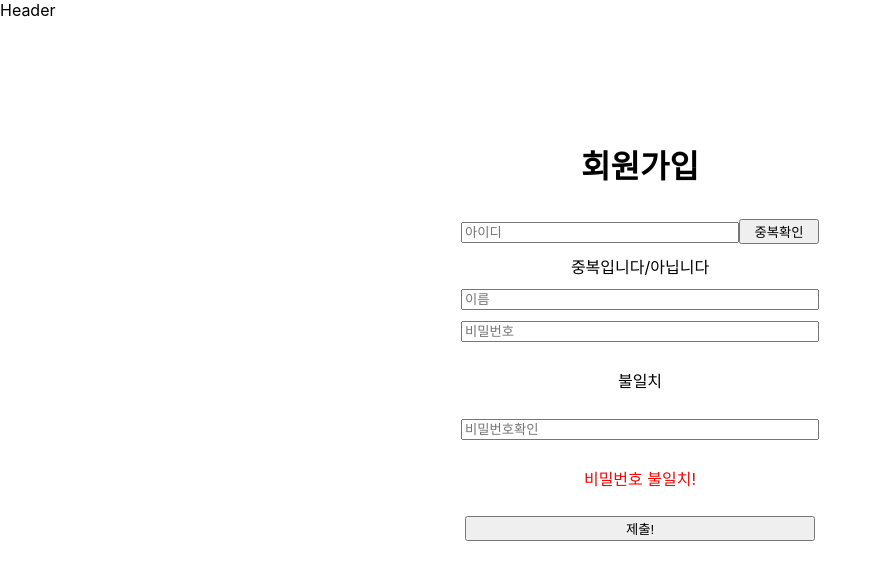
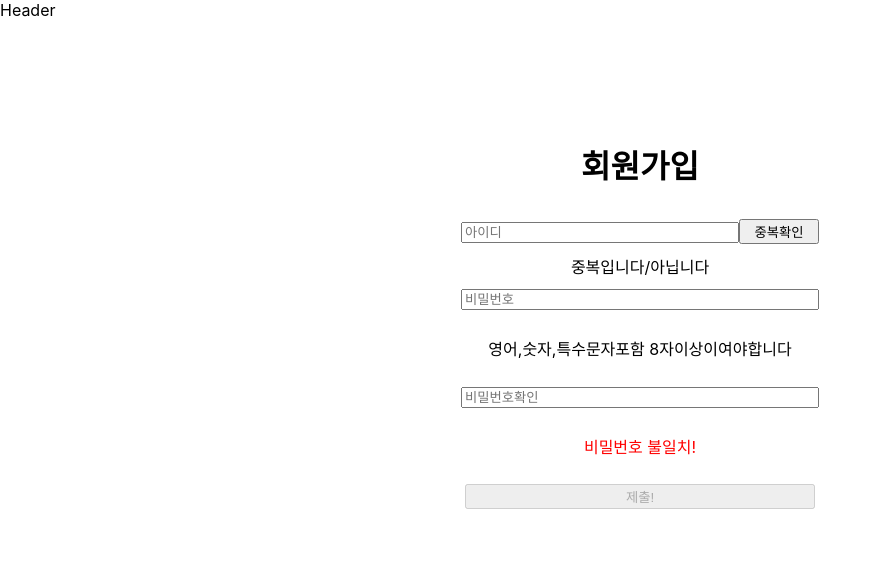
Before and after one commit to mini-project-team6/blush-market-FE, a React (Create React App) app: page /signup in a window 1280 px wide. Shown: the top 580 px of the page, without its empty margins (0-881 px from the left). Built offline with nearby package versions, Linux system fonts and the light colour scheme.

Commit message:
모든 input값의 조건이 만족했을시에만 제출 버튼이 활성화 되게 구현 - isname, passwordMatch, isValidPassword 상태값이 모두 true로 변했을시에만 제출버튼 활성화

```diff
--- a/src/components/SignUpForm.jsx
+++ b/src/components/SignUpForm.jsx
@@ -3,15 +3,20 @@ import styled from "styled-components";
 
 export default function SignUpForm() {
   const [userid, setUserid] = useState("");
-  const [username, setUsername] = useState("");
   const [userpassword, setUserpassword] = useState("");
   const [uservalpassword, setUservalpassword] = useState("");
+
+  const [isname, setIsname] = useState(false);
   const [passwordMatch, setPasswordMatch] = useState(false);
   const [isValidPassword, setIsValidPassword] = useState(false);
 
   const passwordRegex =
     /^(?=.*[a-zA-Z])(?=.*\d)(?=.*[!@#$%^&*()_+\-=[\]{};':"\\|,.<>/?]).{8,}$/;
   //   console.log(userid);
+
+  const checkID = () => {
+    setIsname(true);
+  };
 
   const handlePasswordChange = (e) => {
     const value = e.target.value;
@@ -47,33 +52,28 @@ export default function SignUpForm() {
           value={userid}
           onChange={(e) => setUserid(e.target.value)}
         />
-        <button type="button" style={{ width: "80px" }}>
+        <button type="button" style={{ width: "80px" }} onClick={checkID}>
           중복확인
         </button>
       </div>
       중복입니다/아닙니다
       <div>
         <input
-          type="text"
-          style={{ width: "350px" }}
-          placeholder="이름"
-          value={username}
-          onChange={(e) => setUsername(e.target.value)}
-        />
-      </div>
-      <div>
-        <input
-          type="text"
+          type="password"
           style={{ width: "350px" }}
           placeholder="비밀번호"
           value={userpassword}
           onChange={handlePasswordChange}
         />
       </div>
-      {isValidPassword ? <p>일치</p> : <p>불일치</p>}
+      {isValidPassword ? (
+        <p>조건 만족</p>
+      ) : (
+        <p>영어,숫자,특수문자포함 8자이상이여야합니다</p>
+      )}
       <div>
         <input
-          type="text"
+          type="password"
           style={{ width: "350px" }}
           placeholder="비밀번호확인"
           value={uservalpassword}
@@ -86,7 +86,13 @@ export default function SignUpForm() {
         <p style={{ color: "red" }}>비밀번호 불일치!</p>
       )}
       <div>
-        <button style={{ width: "350px" }}> 제출!</button>
+        <button
+          style={{ width: "350px" }}
+          disabled={!(isname && passwordMatch && isValidPassword)}
+        >
+          {" "}
+          제출!
+        </button>
       </div>
     </StForm>
   );
```
